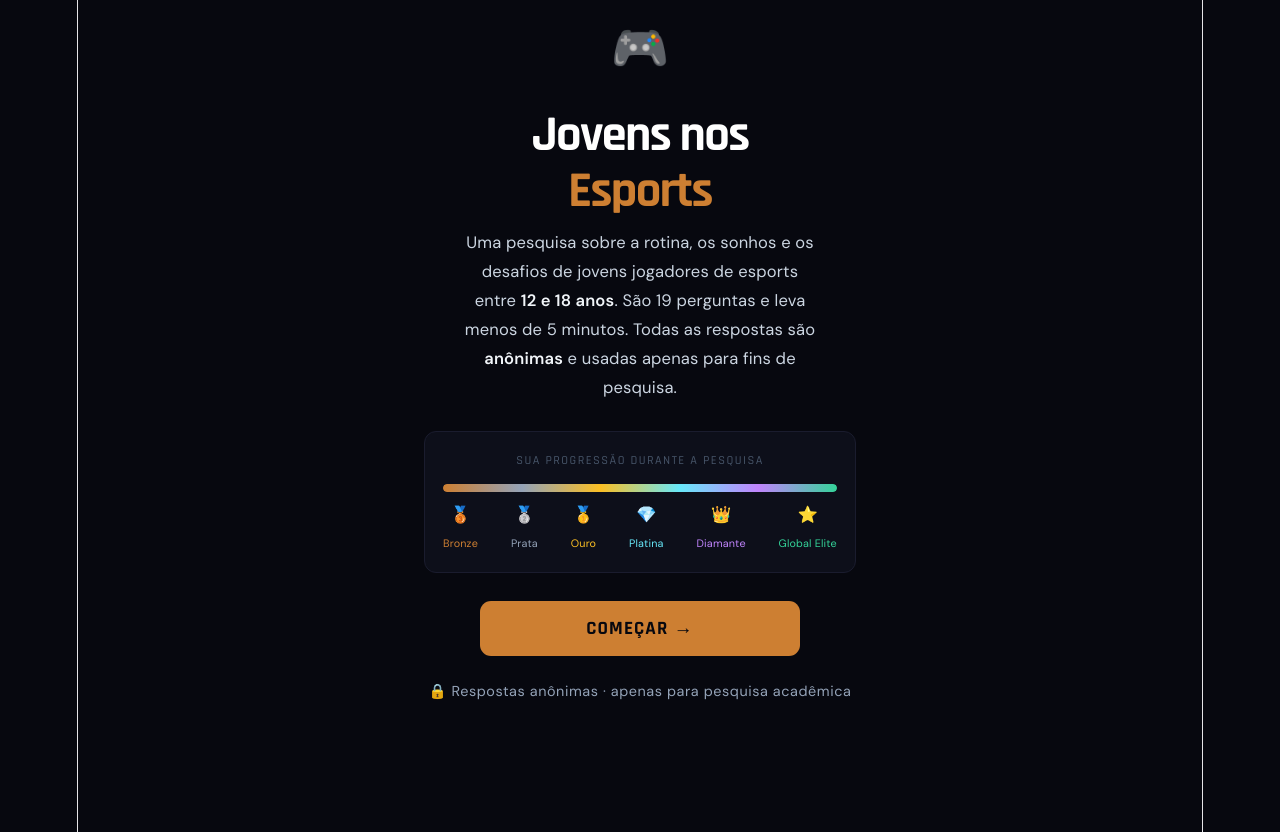
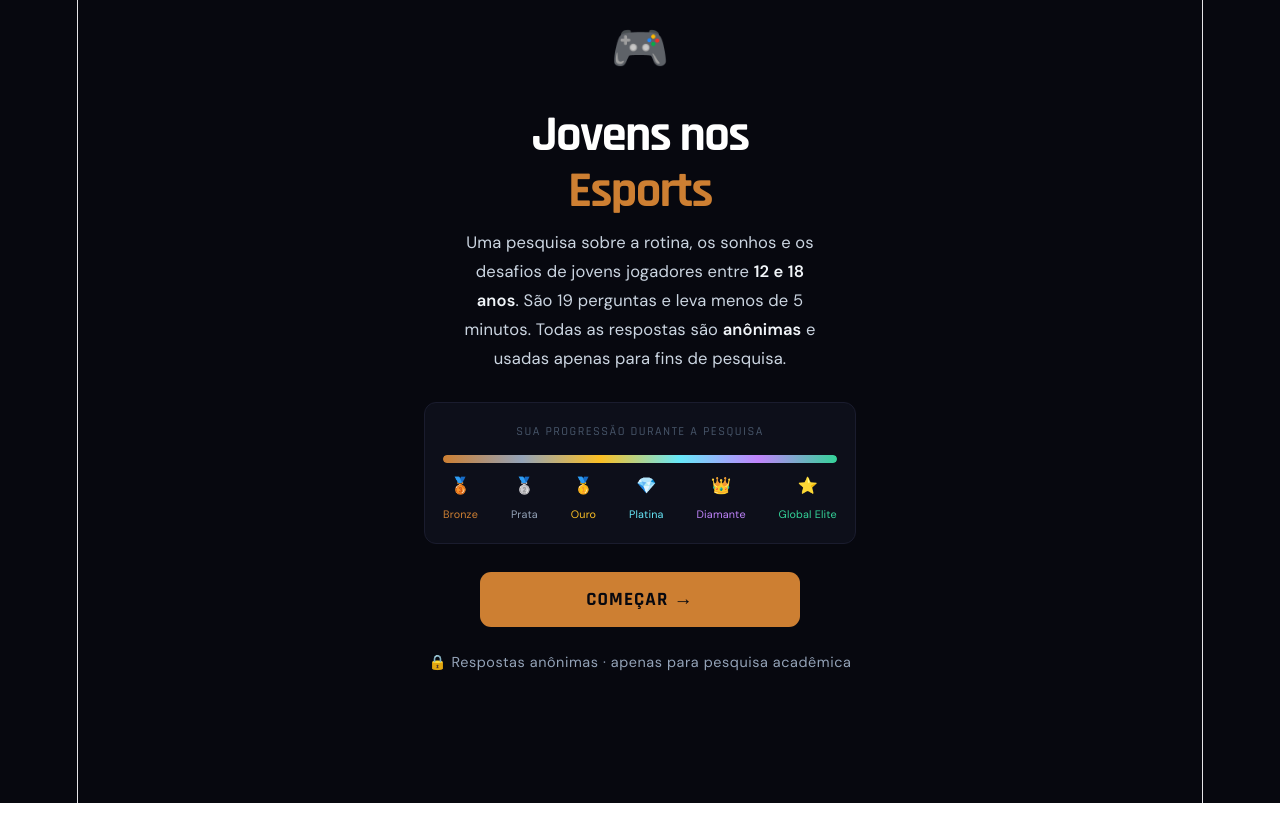
Before and after one commit to gabrielatofer/jovens-nos-esports, a React (Vite) app: page / in a window 1280 px wide. After the commit the page ends 803 px from the top, so only its background shows below. Built offline with nearby package versions, Linux system fonts and the light colour scheme.

Commit message:
Update App.tsx

```diff
--- a/src/App.tsx
+++ b/src/App.tsx
@@ -305,7 +305,7 @@ export default function App() {
           <div style={{ fontSize:"2.6rem", marginBottom:14 }}>🎮</div>
           <h1 className="start-title">Jovens nos<br/><span>Esports</span></h1>
           <p className="start-desc">
-            Uma pesquisa sobre a rotina, os sonhos e os desafios de jovens jogadores de esports entre <strong style={{color:"#f1f5f9"}}>12 e 18 anos</strong>. São 19 perguntas e leva menos de 5 minutos. Todas as respostas são <strong style={{color:"#f1f5f9"}}>anônimas</strong> e usadas apenas para fins de pesquisa.
+            Uma pesquisa sobre a rotina, os sonhos e os desafios de jovens jogadores entre <strong style={{color:"#f1f5f9"}}>12 e 18 anos</strong>. São 19 perguntas e leva menos de 5 minutos. Todas as respostas são <strong style={{color:"#f1f5f9"}}>anônimas</strong> e usadas apenas para fins de pesquisa.
           </p>
 
           <div className="rank-preview">
```
